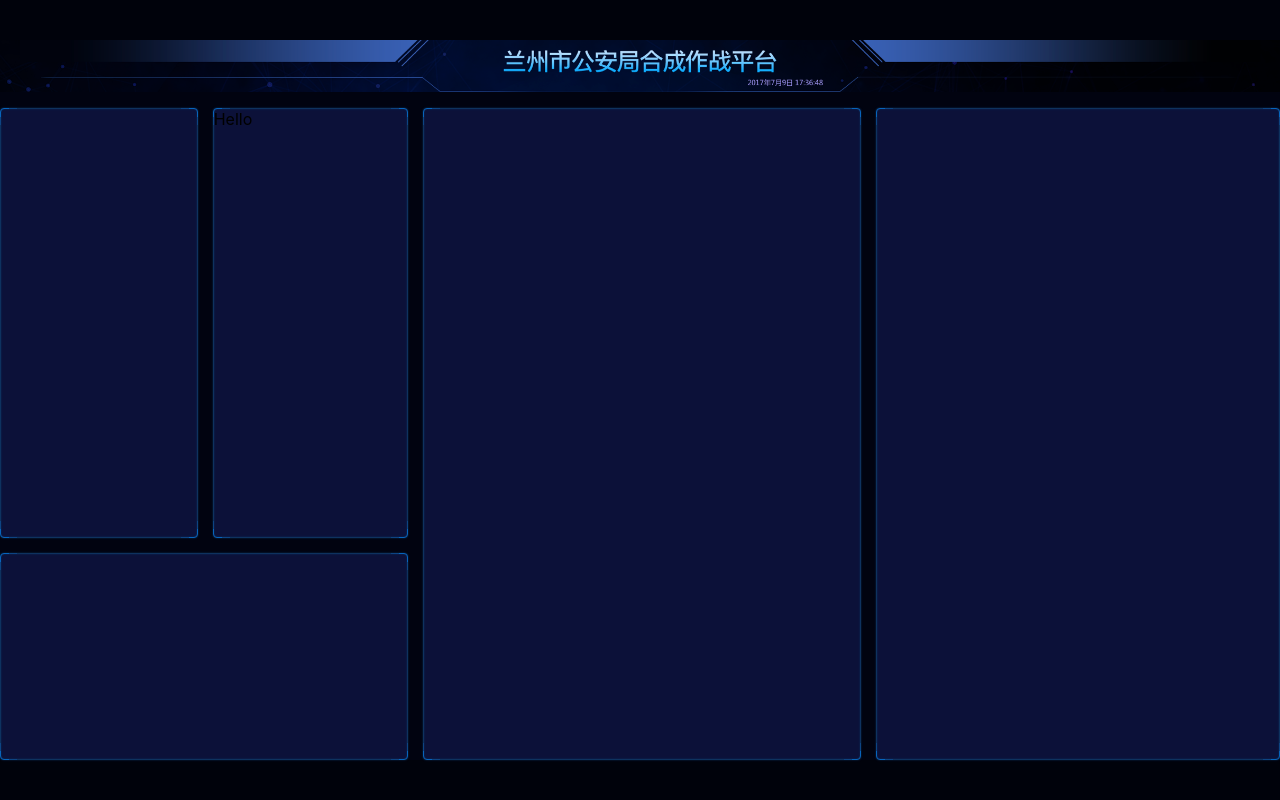
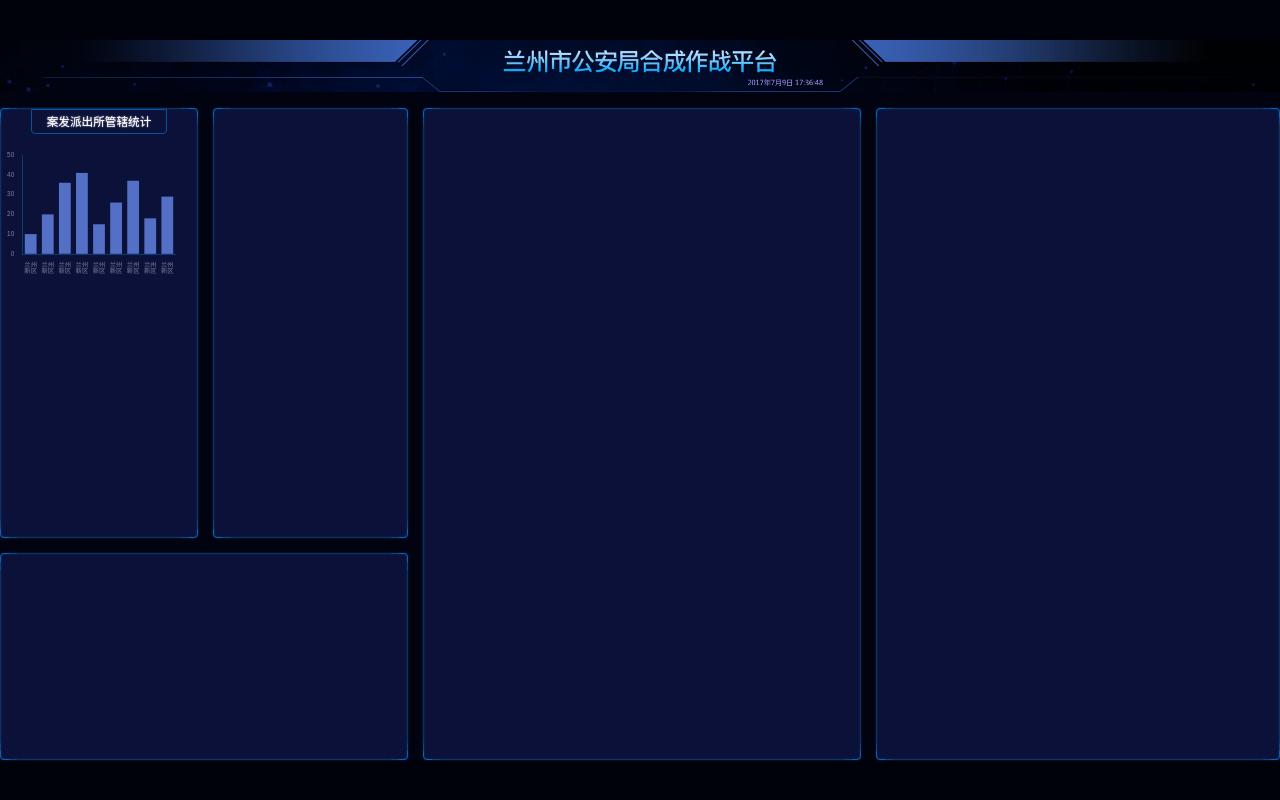
Before and after one commit to A-Tione/large-size, a React (Vite) app: page / in a window 1280 px wide. Built offline with nearby package versions, Linux system fonts and the light colour scheme.

Commit message:
add 柱形图

```diff
--- a/index.html
+++ b/index.html
@@ -9,7 +9,7 @@
 <script>
   const clientWidth = document.documentElement.clientWidth
   const clientHeight = document.documentElement.clientHeight
-  const pageWidth = clientWidth / clientHeight > 16 / 9 ? clientHeight * (16 / 9) : clientWidth
+  window.pageWidth = clientWidth / clientHeight > 16 / 9 ? clientHeight * (16 / 9) : clientWidth
   const pageHeight = pageWidth / (16 / 9)
   const string = `<style>html{
       font-size: ${pageWidth / 100}px
--- a/src/pages/home.scss
+++ b/src/pages/home.scss
@@ -6,6 +6,7 @@
   display: flex;
   flex-direction: column;
   background: #010310;
+  color: white;
   > header {
     height: px(99);
     background-size: cover;
@@ -21,6 +22,7 @@
     grid-column-gap: px(28);
     grid-row-gap: px(28);
     > section {
+      text-align: center;
       border: 1px solid #0764bc;
       border-radius: 4px;
       position: relative;
@@ -59,5 +61,25 @@
     > .section5 {
       grid-area: box5;
     }
+    .管辖统计 {
+      height: px(315);
+      display: flex;
+      flex-direction: column;
+      align-items: center;
+      h2 {
+        flex-shrink: 0;
+        border: 1px solid #0a5299;
+        border-bottom-left-radius: 4px;
+        border-bottom-right-radius: 4px;
+        font-size: px(22);
+        line-height: px(24);
+        padding: px(10) px(28);
+        text-shadow: 0 0 px(3) white;
+      }
+      .chart{
+        flex: 1;
+        width: 100%;
+      }
+    }
   }
 }
--- a/src/pages/home.tsx
+++ b/src/pages/home.tsx
@@ -1,16 +1,77 @@
-import React from 'react';
+import React, {useEffect, useRef} from 'react';
 import './home.scss';
 
+import * as charts from 'echarts';
+
+const px = (n) => n / 2420 * (window as any).pageWidth;
 export const Home = () => {
+  const divRef = useRef(null);
+  useEffect(() => {
+    let myChart = charts.init(divRef.current);
+    myChart.setOption({
+      textStyle: {
+        fontSize: px(12),
+        color: '#79839E'
+      },
+      title: {show: false},
+      legend: {show: false},
+      xAxis: {
+        data: ['兰州新区', '兰州新区', '兰州新区', '兰州新区', '兰州新区', '兰州新区', '兰州新区', '兰州新区', '兰州新区'],
+        axisTick: {show: false},
+        axisLine: {
+          lineStyle: {color: '#083B70'}
+        },
+        axisLabel: {
+          fontSize: px(12),
+          formatter(val) {
+            if (val.length > 2) {
+              const array = val.split('');
+              array.splice(2, 0, '\n');
+              return array.join('');
+            } else {
+              return val;
+            }
+          }
+        },
+      },
+      grid: {
+        x: px(40),
+        y: px(40),
+        x2: px(40),
+        y2: px(40),
+      },
+      yAxis: {
+        splitLine: {show: false},
+        axisLine: {
+          show: true,
+          lineStyle: {color: '#083B70'}
+        },
+        axisLabel: {
+          fontSize: px(12)
+        }
+      },
+      series: [{
+        type: 'bar',
+        data: [10, 20, 36, 41, 15, 26, 37, 18, 29]
+      }]
+    });
+  }, []);
   return (
     <div className="home">
       <header/>
       <main>
-        <section className="section1"/>
-        <section className="section2">Hello</section>
-        <section className="section3"/>
-        <section className="section4"/>
-        <section className="section5"/>
+        <section className="section1">
+          <div className="bordered 管辖统计">
+            <h2>案发派出所管辖统计</h2>
+            <div ref={divRef} className="chart">
+
+            </div>
+          </div>
+        </section>
+        <section className="bordered section2"></section>
+        <section className="bordered section3"></section>
+        <section className="bordered section4"></section>
+        <section className="bordered section5"></section>
       </main>
     </div>
   );
--- a/src/shared/style.scss
+++ b/src/shared/style.scss
@@ -29,3 +29,6 @@
 .App{
   flex: 1
 }
+h1, h2, h3, h4, h5, h6 {
+  font-size: 16px;
+}
```
